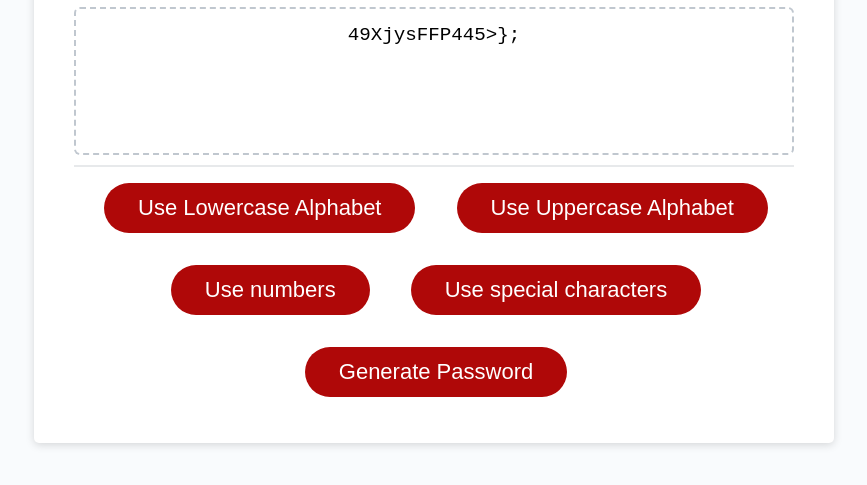
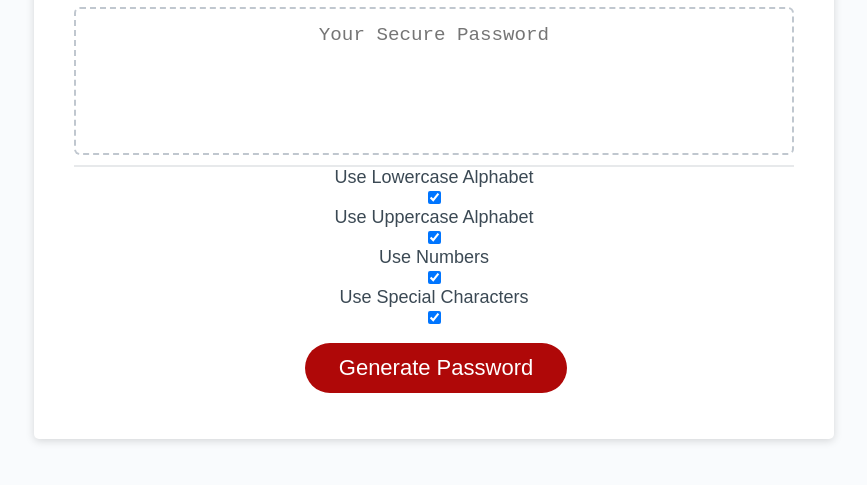
Before and after one commit to ZachAllen579/H3-CHALLENGE, a plain HTML site: page 02-Challenge/Develop/index.html in a window 1280 px wide. Both pictures are taken after a click on the button "Generate Password". Shown: the part 241-726 px from the top of the page, without its empty margins (206-1073 px from the left). Drawn offline with Linux system fonts and the light colour scheme.

Commit message:
trying to get checkboxes to work

```diff
--- a/02-Challenge/Develop/index.html
+++ b/02-Challenge/Develop/index.html
@@ -25,10 +25,19 @@
           ></textarea>
         </div>
         <div class="card-footer">
-            <button id="lowercaseAlphabet" class="btn">Use Lowercase Alphabet</button>
-            <button id="uppercaseAlphabet" class="btn">Use Uppercase Alphabet</button>
-            <button id="numbers" class="btn">Use numbers</button>
-            <button id="specialCharacters" class="btn">Use special characters</button>
+
+          <section class="checkBoxes">
+            <label>Use Lowercase Alphabet</label>
+            <input type="checkbox" id="lowercase" checked>
+            <label>Use Uppercase Alphabet</label>
+            <input type="checkbox" id="Uppercase" checked>
+            <label>Use Numbers</label>
+            <input type="checkbox" id="numbers" checked>
+            <label>Use Special Characters</label>
+            <input type="checkbox" id="specialCharacters" checked>
+          </section>
+
+
             <button id="generate" class="btn">Generate Password</button>
         </div>
       </div>
--- a/02-Challenge/Develop/script.js
+++ b/02-Challenge/Develop/script.js
@@ -1,13 +1,5 @@
 // Assignment Code
 let generateBtn = document.querySelector("#generate");
-
-let hasLowerBtn = document.querySelector("#hasLower");
-
-let hasUpperBtn = document.querySelector("#hasUpper");
-
-let hasNumbersBtn = document.querySelector("#hasNumbers");
-
-let hasSpecialCharactersBtn = document.querySelector("#hasSpecialCharacters");
 
 let lowercaseAlphabet = ["a","b","c","d","e","f","h","i","j","k","l","m","n","o","p","q","r","s","t","u","v","w","x","y","z"];
 
@@ -17,9 +9,23 @@ let numbers = ["1","2","3","4","5","6","7","8","9","0"]
 
 let specialCharacters = ["!","#","$","%","&","(",")","*","+",",","-",".","/",":",";","<","=",">","?","@","^","_","`","{","|","}","~"]
 
-let randomPassword = [...lowercaseAlphabet, ...uppercaseAlphabet, ...numbers, ... specialCharacters]
+let hasLowerCheckBox = document.getElementById("#lowercase");
+
+let hasUpperCheckBox = document.getElementById("#uppercase");
+
+let hasNumbersCheckBox = document.getElementById("#numbers");
+
+let hasSpecialCharactersCheckBox = document.getElementById("#specialCharacters");
+
+
+
+let startingPassword = [];
+
+// let startingPassword = [...lowercaseAlphabet, ...uppercaseAlphabet, ...numbers, ... specialCharacters]
 
 // Write password to the #password input
+
+
 function writePassword() {
   let password = generatePassword();
   let passwordText = document.querySelector("#password");
@@ -29,27 +35,28 @@ function writePassword() {
 }
 
 
-
 function generatePassword() {
 
-  // if (hasLowerBtn.addEventListener("click")) {
+  if (document.querySelector(hasLowerCheckBox) === checked) {
+   let = startingPassword.concat(...lowercaseAlphabet)
+  }
 
-  // }
-  // if (hasUpperBtn.addEventListener("click")) {
+  if (document.querySelector(hasUpperCheckBox) === checked) {
+  let = startingPassword.concat(...uppercaseAlphabet)
+  }
 
-  // }
-  // if (hasNumbersBtn.addEventListener("click")) {
+  if (document.querySelector(hasNumbersCheckBox) === checked) {
+  let = startingPassword.concat(...numbers)
+  }
 
-  // }
-  // if (hasSpecialCharactersBtn.addEventListener("click")) {
-
-  // }
-
+  if (document.querySelector(hasSpecialCharactersCheckBox) === checked) {
+  let = startingPassword.concat(...specialCharacters)
+  }
 
   let password = "";
-  for (let i = 0; i < 3; i++) {
-    let randomNumber = Math.floor(Math.random()*randomPassword.length);
-    let randomLetter = randomPassword[randomNumber]
+  for (let i = 0; i < 10; i++) {
+    let randomNumber = Math.floor(Math.random()*startingPassword.length);
+    let randomLetter = startingPassword[randomNumber]
     password += randomLetter;
   }
 
@@ -79,11 +86,5 @@ function generatePassword() {
   return password;
 }
 
-function name(params) {
-  Lower
-}
-
-
-
 // Add event listener to generate button
 generateBtn.addEventListener("click", writePassword);
--- a/02-Challenge/Develop/style.css
+++ b/02-Challenge/Develop/style.css
@@ -88,6 +88,13 @@ header {
   cursor: pointer;
 }
 
+.checkBoxes{
+  display: flex;
+  flex-direction: column ;
+  margin-left: 100px;
+  margin-right: 100px;
+}
+
 button[disabled] {
   cursor: default;
   background: #c0c7cf;
```
